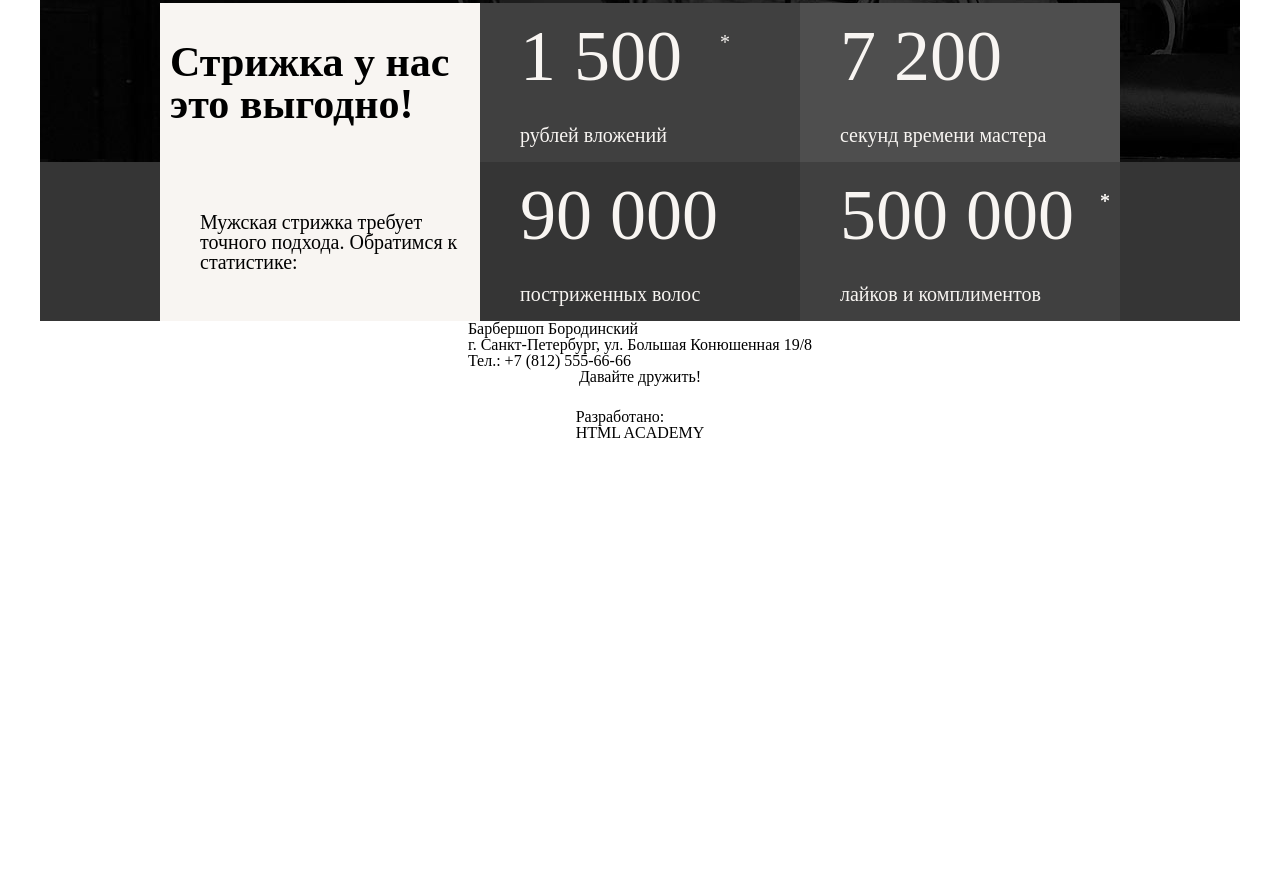
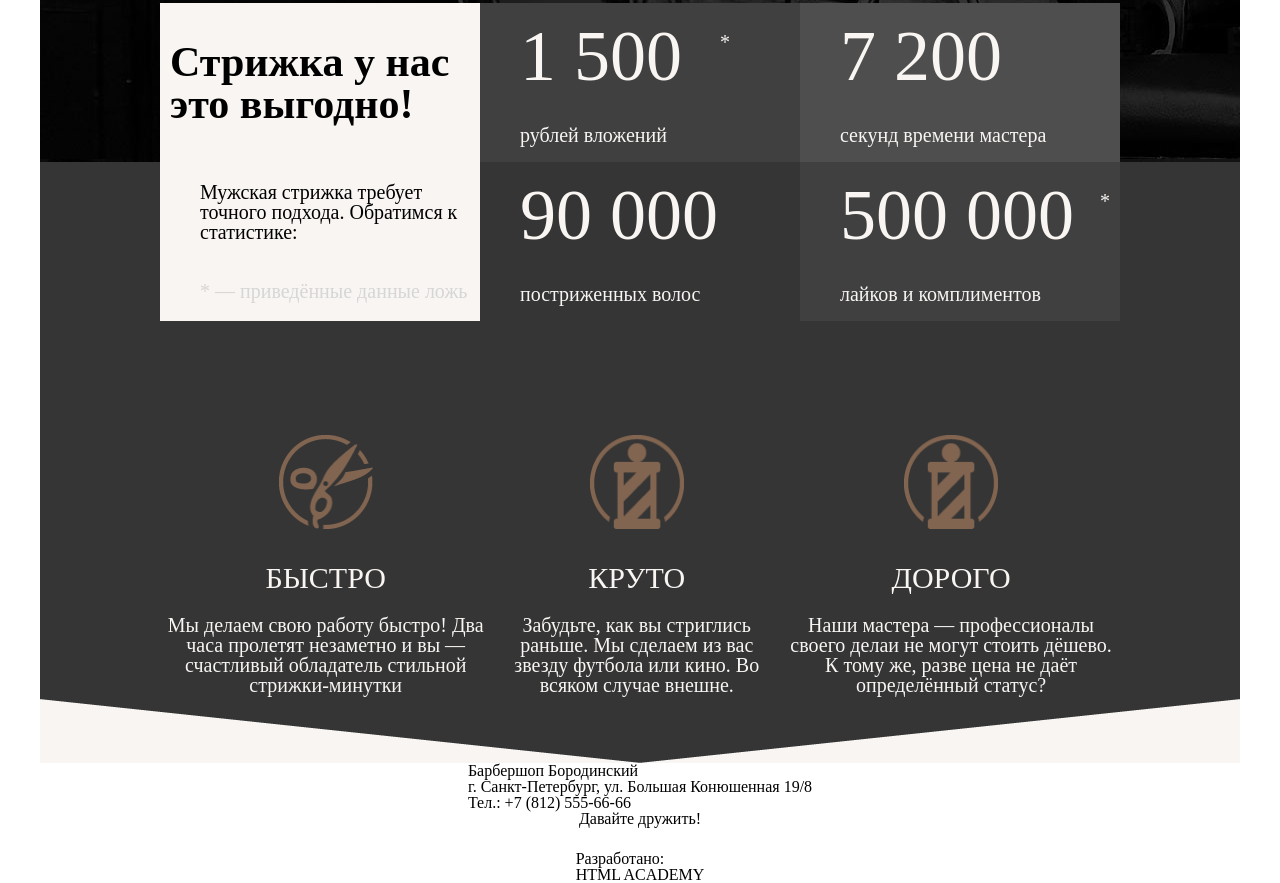
Before and after one commit to Forgetfull/BesTest, a plain HTML site: page project/index.html in a window 1280 px wide. Shown: the part 561-1444 px from the top of the page. Before the commit the page ends 1002 px from the top, so only its background shows below. Drawn offline with nearby package versions, Linux system fonts and the light colour scheme.

Commit message:
add block points

```diff
--- a/project/index.html
+++ b/project/index.html
@@ -49,19 +49,40 @@
             <div class="points_cont_img">
                 <div class="img_background left">
                     <p>Мужская стрижка требует точного подхода. Обратимся к статистике:</p>
+                    <p class="grey_text">* — приведённые данные ложь</p>
                 </div>
                 <div class="img_background right">
                     <strong>90 000</strong>
                     <p>постриженных волос</p>
                 </div>
                 <div class="img_background center">
-                    <strong>500 000 <p class="star">*</p><p class="star">*</p></strong>
+                    <strong>500 000 <p class="star">*</p></strong>
                     <p>лайков и комплиментов</p>
                 </div>
 
             </div>
+            <div class="block_points">
+                <div class="contauner_points">
+                    <img src="./img/nojnici.png" alt="">
+                    <p class="big_text">БЫСТРО</p>
+                    <p class="smal_text">Мы делаем свою работу быстро! Два часа пролетят незаметно и вы — счастливый обладатель стильной стрижки-минутки</p>
                 </div>
-    </section>
+                <div class="contauner_points">
+                    <img src="./img/shtir.png" alt="">
+                    <p class="big_text">КРУТО</p>
+                    <p class="smal_text">Забудьте, как вы стриглись раньше. Мы сделаем из вас звезду футбола или кино.
+Во всяком случае внешне.</p>
+                </div>
+                <div class="contauner_points">
+                    <img src="./img/shtir.png" alt="">
+                    <p class="big_text">ДОРОГО</p>
+                    <p class="smal_text">Наши мастера — профессионалы своего делаи не могут стоить дёшево. К тому же, разве цена не даёт определённый статус?</p>
+                </div>
+            </div>
+            <img class="wing" src="./img/angle-div-copy.png" alt="">
+
+        </div>
+
     <section class="news">
         <div class="wrap">
 
@@ -72,7 +93,7 @@
 
         </div>
     </section>
-
+ </section>
     <footer>
         <div class="wrap">
             <div class="footer_cont">
--- a/project/style/style.less
+++ b/project/style/style.less
@@ -6,11 +6,10 @@
     @grey_late: #ebe4de;
     @brown: #826550;
     @border: #e5ddd5;
-    @after: #826550;
-//цвета для блоков
-   @grey1:#404040;
-   @grey2:#4e4e4e;
-   @grey3:#353535;
+    @after: #826550; //цвета для блоков
+    @grey1: #404040;
+    @grey2: #4e4e4e;
+    @grey3: #353535;
 
 
     header,
@@ -114,7 +113,7 @@
                 margin-left: 40px;
                 font-family: "PT Sans - Narrow Bold";
                 font-size: 72px;
-                .star{
+                .star {
                     position: absolute;
                     margin-top: -60px;
                     margin-left: 200px;
@@ -126,11 +125,10 @@
                 font-family: "PT Sans - Narrow";
                 font-size: 20px;
             }
-
             .left {
                 color: @black;
                 background-color: @white;
-                strong{
+                strong {
                     font-weight: 800;
                     margin-left: 10px;
                     text-indent: 0;
@@ -138,19 +136,20 @@
                 }
             }
             .center {
-                background-color:@grey1;
+                background-color: @grey1;
             }
             .right {
-                background-color:@grey2;
+                background-color: @grey2;
             }
 
         }
     }
-.points{
-    background-color:@grey3;
+
+    .points {
+        background-color: @grey3;
         justify-content: space-between;
         flex-direction: column;
-    display: flex;
+        display: flex; //    Верхние пункты поинтса
         .points_cont_img {
             display: flex;
             .img_background {
@@ -163,12 +162,14 @@
                 width: 320px;
                 color: @white;
             }
+
+
             strong {
                 position: relative;
                 margin-left: 40px;
                 font-family: "PT Sans - Narrow Bold";
                 font-size: 72px;
-                .star{
+                .star {
                     position: absolute;
                     margin-top: -60px;
                     margin-left: 260px;
@@ -184,7 +185,7 @@
             .left {
                 color: @black;
                 background-color: @white;
-                strong{
+                strong {
                     font-weight: 800;
                     margin-left: 10px;
                     text-indent: 0;
@@ -197,6 +198,40 @@
             .right {
                 background-color: @grey3;
             }
+            .grey_text {
+                color: #d6d6d6;
+            }
+
+        } //    Нижний блок пунктов
+        .block_points {
+           justify-content: space-around;
+            display: flex;
+            .contauner_points {
+                margin-top: 80px;
+                justify-content: space-between;
+                align-items: center;
+                flex-direction: column;
+                display: flex;
+                color:@white;
+                img {
+                    margin-top: 34px;
+                    width: 94px;
+                    height: 94px;
+                }
+                .big_text {
+                    margin-top: 34px;
+                    font-size: 30px;
 
                 }
+                .smal_text {
+                    text-align: center;
+                    margin-top: 22px;
+                    font-size: 20px;
                 }
+            }
+            .wing{
+                width: 100%;
+                margin-top: 39px;
+            }
+        }
+    }
```
Also changed, not shown: project/img/kreslo.png (added), project/img/nojnici.png (added), project/img/shtir.png (added). Lines whose indentation alone changed are shown as unchanged.
